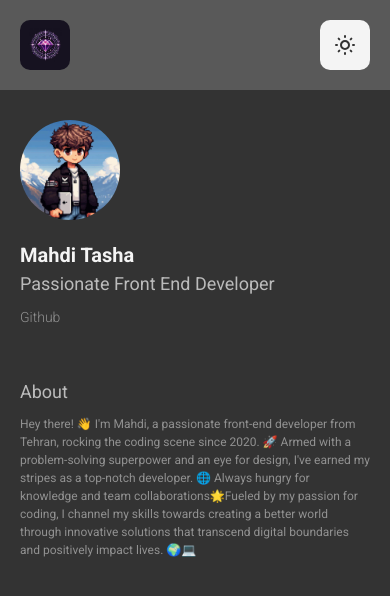
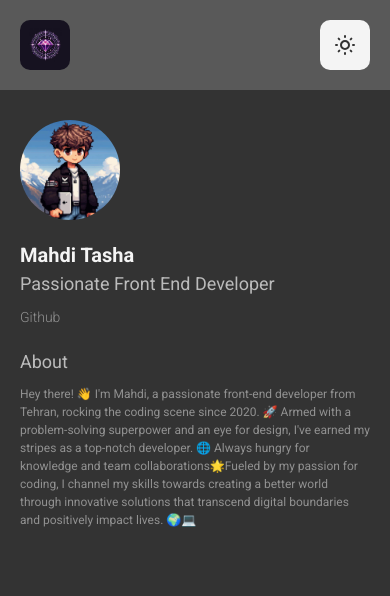
Before and after one commit to tasha-dev/portfolio, a Next.js app: page / in a window 390 px wide. Shown: the top 596 px of the page. Built offline with nearby package versions, Linux system fonts and the light colour scheme.

Commit message:
changed some spacings

```diff
--- a/chunk/paragraphComponent.tsx
+++ b/chunk/paragraphComponent.tsx
@@ -15,7 +15,7 @@ export default function ParagraphComponent({noMargin = false, children, classNam
     // Returning JSX
     return (
         <p className={twMerge(
-            'dark:text-light200 text-dark200 lg:text-[15px] text-[12px]',
+            'dark:text-light200 text-dark200 lg:text-[15px] text-[12px] font-normal',
             (noMargin) ? undefined : 'lg:mb-[12px] mb-[10px]',
             className
         )}>
--- a/component/pageComponent.tsx
+++ b/component/pageComponent.tsx
@@ -15,7 +15,7 @@ export default function PageComponent({children}:propsType):ReactNode {
     return (
         <div>
             <HeaderComponent />
-            <ContainerComponent type={'small'} className={'lg:mt-[130px] mt-[100px]'}>
+            <ContainerComponent type={'small'} className={'lg:mt-[130px] mt-[100px] flex flex-col lg:gap-[20px] gap-[10px]'}>
                 {children}
             </ContainerComponent>
         </div>
--- a/component/section/aboutComponent.tsx
+++ b/component/section/aboutComponent.tsx
@@ -12,7 +12,7 @@ export default function AboutComponent():ReactNode {
     // Returning JSX
     return (
         <section>
-            <header className={'flex gap-[20px] flex-wrap items-center justify-start mb-[50px]'}>
+            <header className={'flex gap-[20px] flex-wrap items-center justify-start lg:mb-[50px] mb-[20px]'}>
                 <Image alt={'Image of mahdi tasha'} src={MahdiImage.src} width={100} height={100} className={'rounded-full aspect-square'} />
                 <div>
                     <TitleComponent noMargin tier={1}>Mahdi Tasha</TitleComponent>
```
